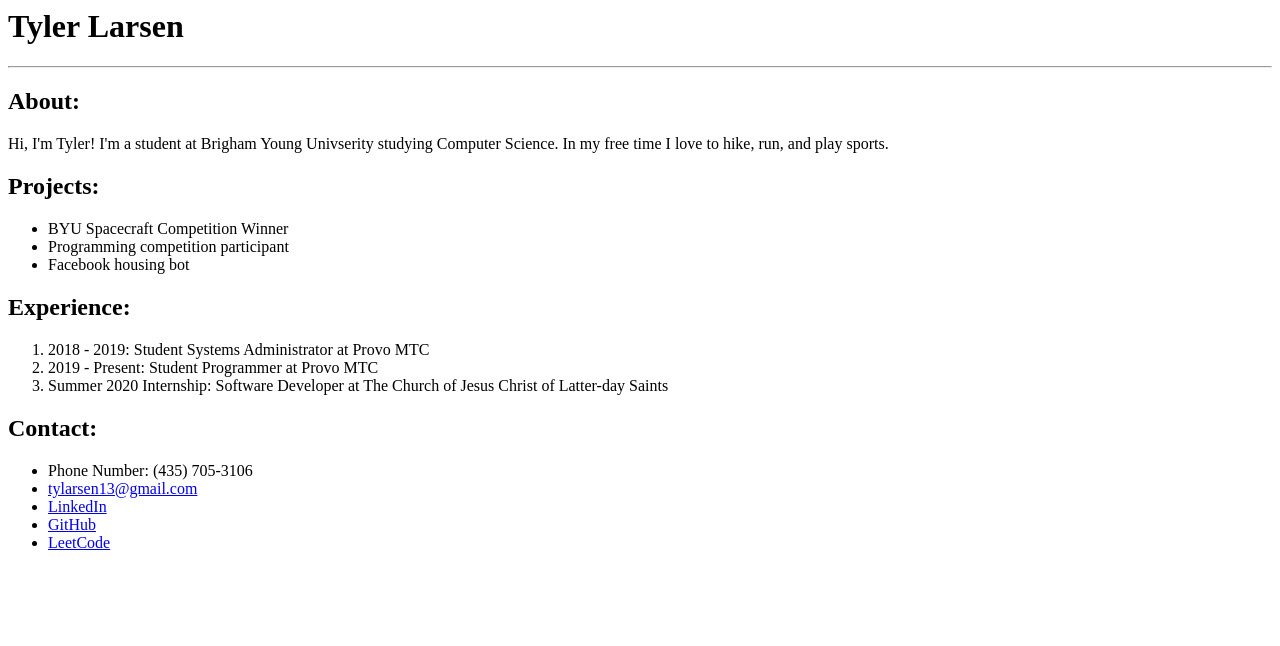
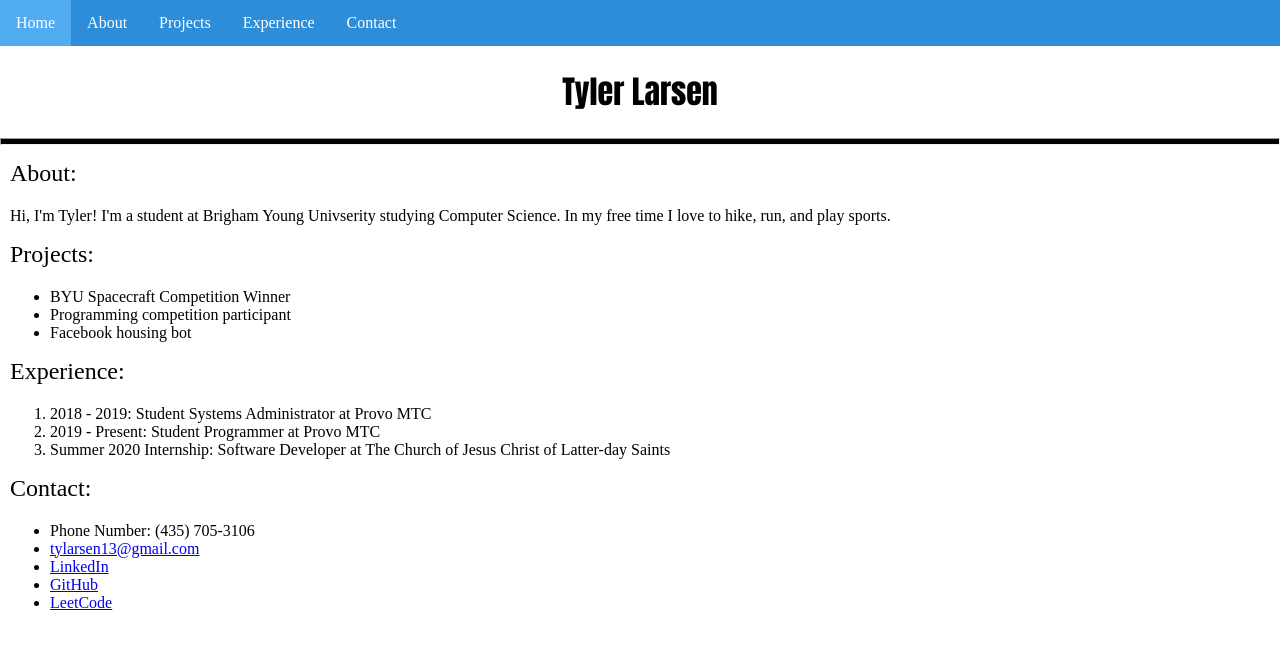
Before and after one commit to tylarsen13/portfolio, a plain HTML site: page index.html in a window 1280 px wide. Drawn offline with Linux system fonts and the light colour scheme.

Commit message:
Added CSS

```diff
--- /dev/null
+++ b/index.css
@@ -0,0 +1,48 @@
+body {
+    margin: 0;
+    padding: 0;
+    box-sizing: border-box;
+}
+
+#name {
+    font-family: Impact, Haettenschweiler, 'Arial Narrow Bold', sans-serif;
+    text-align: center;
+}
+
+.divider {
+    height: 5px;
+    background-color: black;
+}
+
+.subheader {
+    font-weight: normal;
+    margin-top: 15px;
+}
+
+.content {
+    margin-left: 10px;
+}
+
+#menu {
+    list-style-type: none;
+    margin: 0;
+    padding: 0;
+    overflow: hidden;
+    background-color: #2d8dd8;
+}
+
+#menu-item {
+    float: left;
+}
+
+#menu-item a {
+    display: block;
+    padding: 14px 16px;
+    color: white;
+    text-align: center;
+    text-decoration: none;
+}
+
+#menu-item a:hover {
+    background-color: #50abf1;
+}
--- a/index.html
+++ b/index.html
@@ -1,28 +1,37 @@
 <html>
     <head>
         <title>My Portfolio</title>
+        <link rel="stylesheet" href="index.css"/>
     </head>
     <body>
-        <h1>Tyler Larsen</h1>
-        <hr>
-        <h2>About:</h2>
+        <ul id="menu">
+            <li id="menu-item"><a href="default.asp">Home</a></li>
+            <li id="menu-item"><a href="news.asp">About</a></li>
+            <li id="menu-item"><a href="contact.asp">Projects</a></li>
+            <li id="menu-item"><a href="about.asp">Experience</a></li>
+            <li id="menu-item"><a href="about.asp">Contact</a></li>
+        </ul>
+        <h1 id="name">Tyler Larsen</h1>
+        <hr class="divider">
+        <div class="content">
+            <h2 class="subheader">About:</h2>
             <p>Hi, I'm Tyler! I'm a student at Brigham Young Univserity studying Computer Science. In my free time I love to hike, run, and play sports.</p>
 
-        <h2>Projects:</h2>
+            <h2 class="subheader">Projects:</h2>
             <ul>
                 <li>BYU Spacecraft Competition Winner</li>
                 <li>Programming competition participant</li>
                 <li>Facebook housing bot</li>
             </ul>
 
-        <h2>Experience:</h2>
+            <h2 class="subheader">Experience:</h2>
             <ol>
                 <li>2018 - 2019: Student Systems Administrator at Provo MTC</li>
                 <li>2019 - Present: Student Programmer at Provo MTC</li>
                 <li>Summer 2020 Internship: Software Developer at The Church of Jesus Christ of Latter-day Saints</li>
             </ol>
 
-        <h2>Contact:</h2>
+            <h2 class="subheader">Contact:</h2>
             <ul>
                 <li>Phone Number: (435) 705-3106</li>
                 <li><a href="mailto:tylarsen13@gmail.com">tylarsen13@gmail.com</a></li>
@@ -30,5 +39,6 @@
                 <li><a href="https://github.com/tylarsen13/">GitHub</a></li>
                 <li><a href="https://leetcode.com/tylarsen13/">LeetCode</a></li>
             </ul>
+        </div>
     </body>
 </html>
```
Lines whose indentation alone changed are shown as unchanged.
